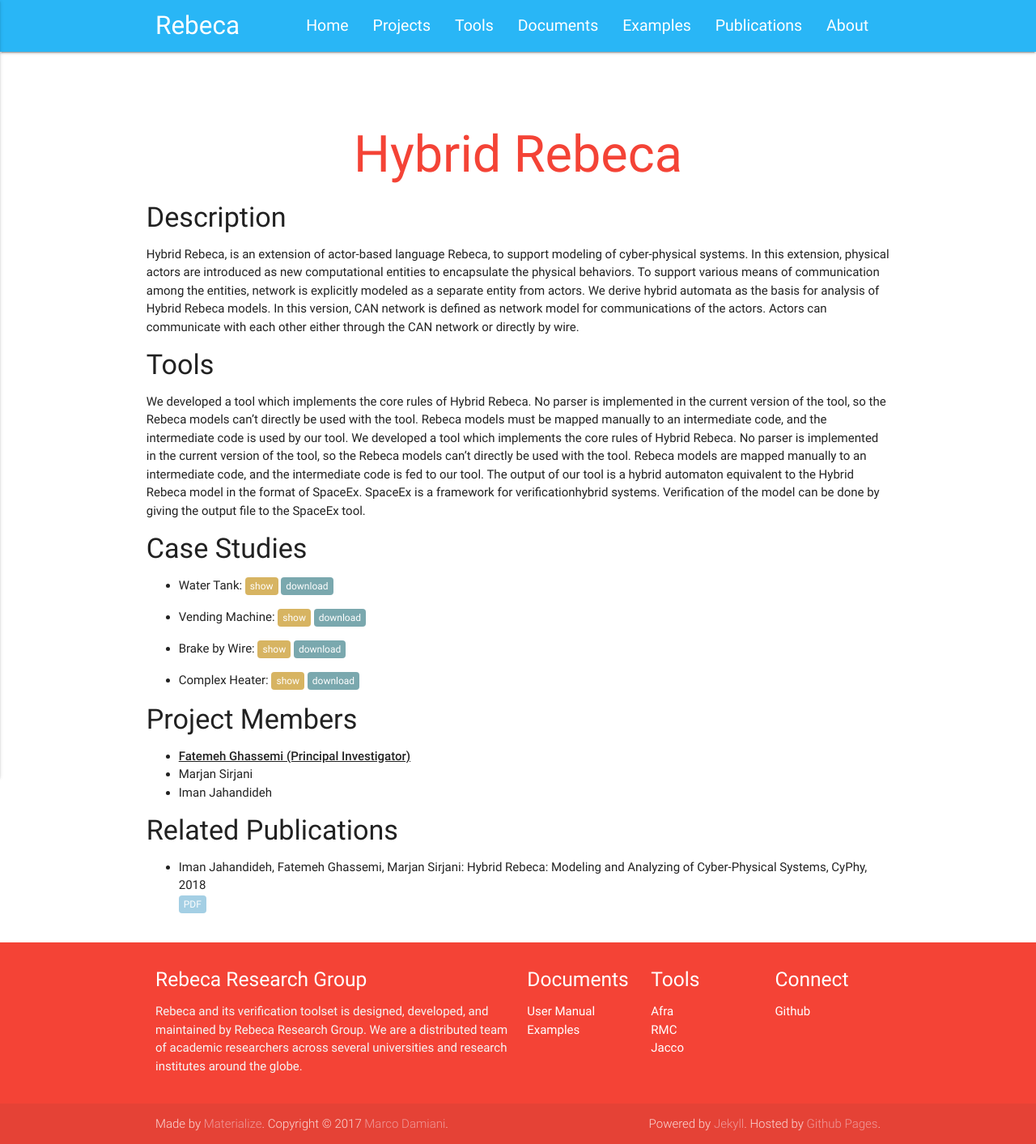
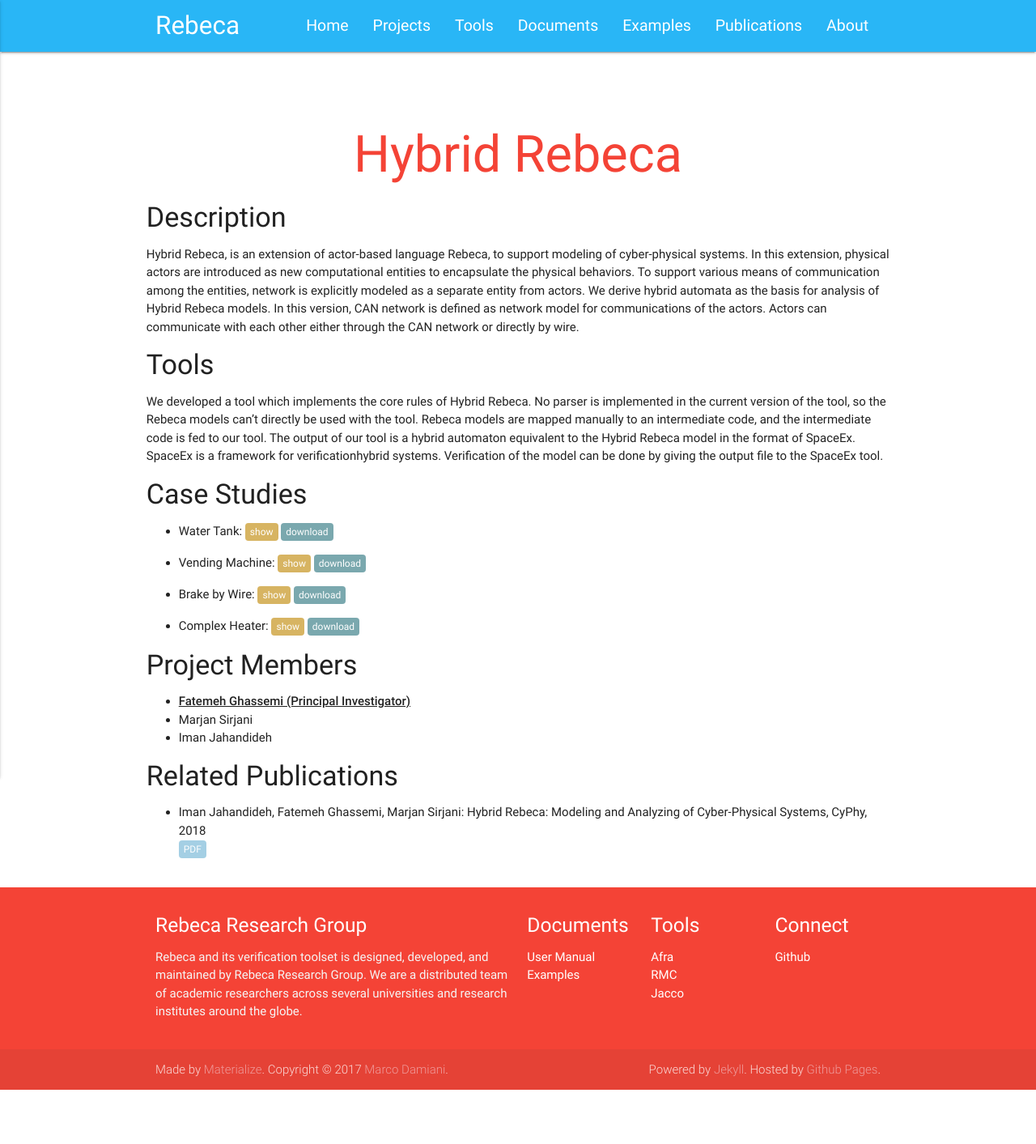
Before and after one commit to rebeca-lang/rebeca-lang.github.io, a Jekyll site: the page built from projects/HybridRebeca.md, in a window 1280 px wide. Shown: the whole page at 81% size. Built offline with Jekyll 4.4.1, drawn with Linux system fonts in a browser that asks for light colours; after the commit the page ends 1346 px from its top, so only the background shows below that; part of the change alters nothing that is shown.

Commit message:
Duplicated text in the "tool" section is removed.

```diff
--- a/projects/HybridRebeca.md
+++ b/projects/HybridRebeca.md
@@ -23,7 +23,6 @@ function showit(divID) {
 </script>
 
 #### Tools
-We developed a tool which implements the core rules of Hybrid Rebeca. No parser is implemented in the current version of the tool, so the Rebeca models can’t directly be used with the tool. Rebeca models must be mapped manually to an intermediate code, and the intermediate code is used by our tool.
 We developed a tool which implements the core rules of Hybrid Rebeca. No parser is implemented in the current version of the tool, so the Rebeca models can’t directly be used with the tool.
 Rebeca models are mapped manually to an intermediate code, and the intermediate code is fed to our tool.
 The output of our tool is a hybrid automaton equivalent to the Hybrid Rebeca model in the format of SpaceEx. SpaceEx is a framework for verificationhybrid systems. Verification of the model can be done by giving the output file to the SpaceEx tool.
@@ -215,9 +214,8 @@ physicalclass Heater {
     }
 }
 
-
 softwareclass Controller {
-    knownrebecs {UserInterface userIn; Heater heater;}
+    knownrebecs{UserInterface userIn; Heater heater;}
     statevars {int nCoffee;}
 
     msgsrv initial(int nCoffee_) {
@@ -240,7 +238,7 @@ softwareclass Controller {
 softwareclass UserInterface {
     knownrebecs{Controller controller}
 
-    msgsrv initial(int nCoffee_) {
+    msgsrv initial(){
         self.requestCoffee();
     }
 
@@ -259,7 +257,7 @@ softwareclass UserInterface {
 
 main {
     Heater heater(@Wire controller):();
-    Controller controller(@Wire userIn,@Wire heater):();
+    Controller controller(@Wire userIn,@Wire heater):(10);
     UserInterface userIn(@Wire controller):();
 
     CAN {
```
